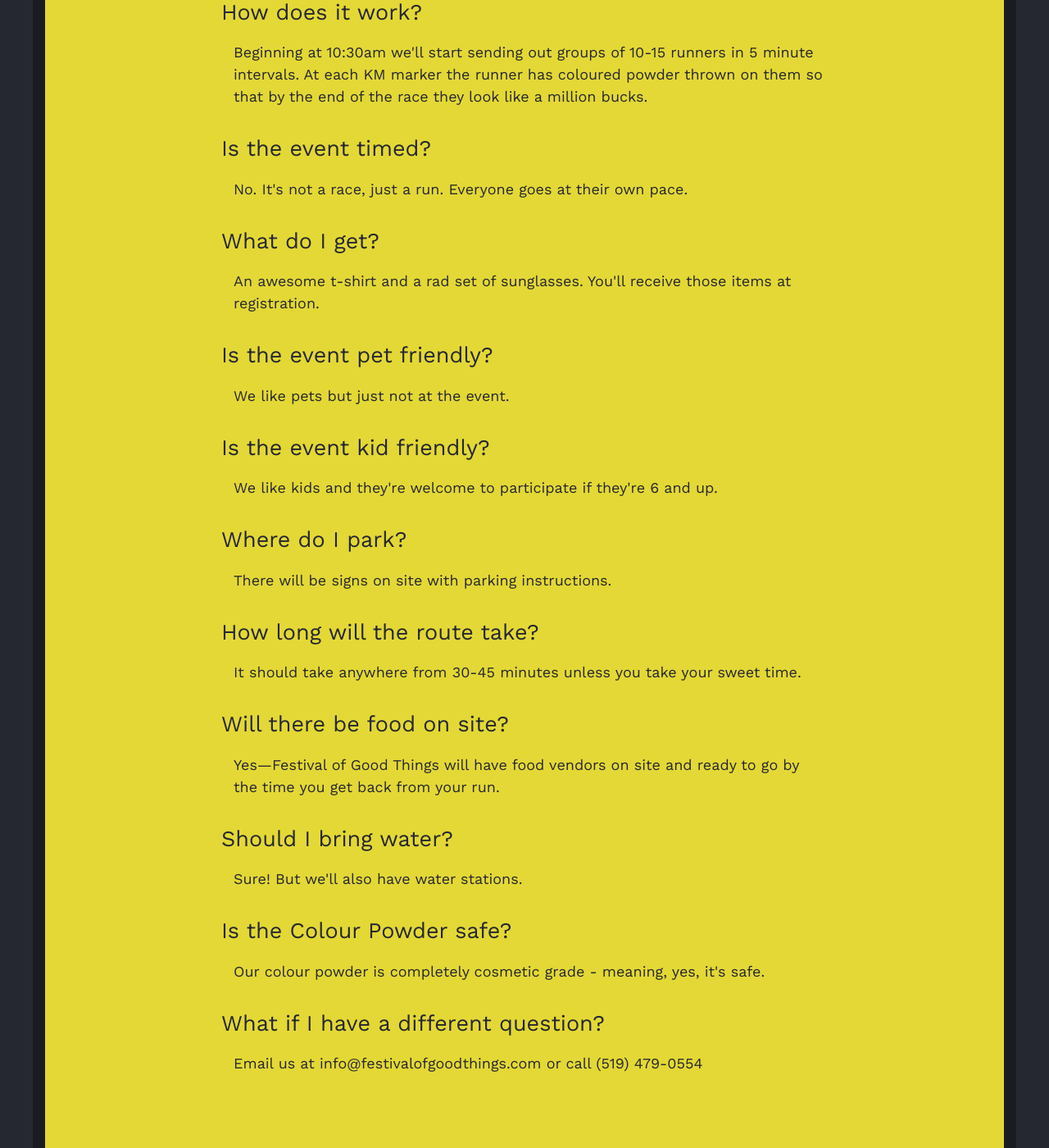
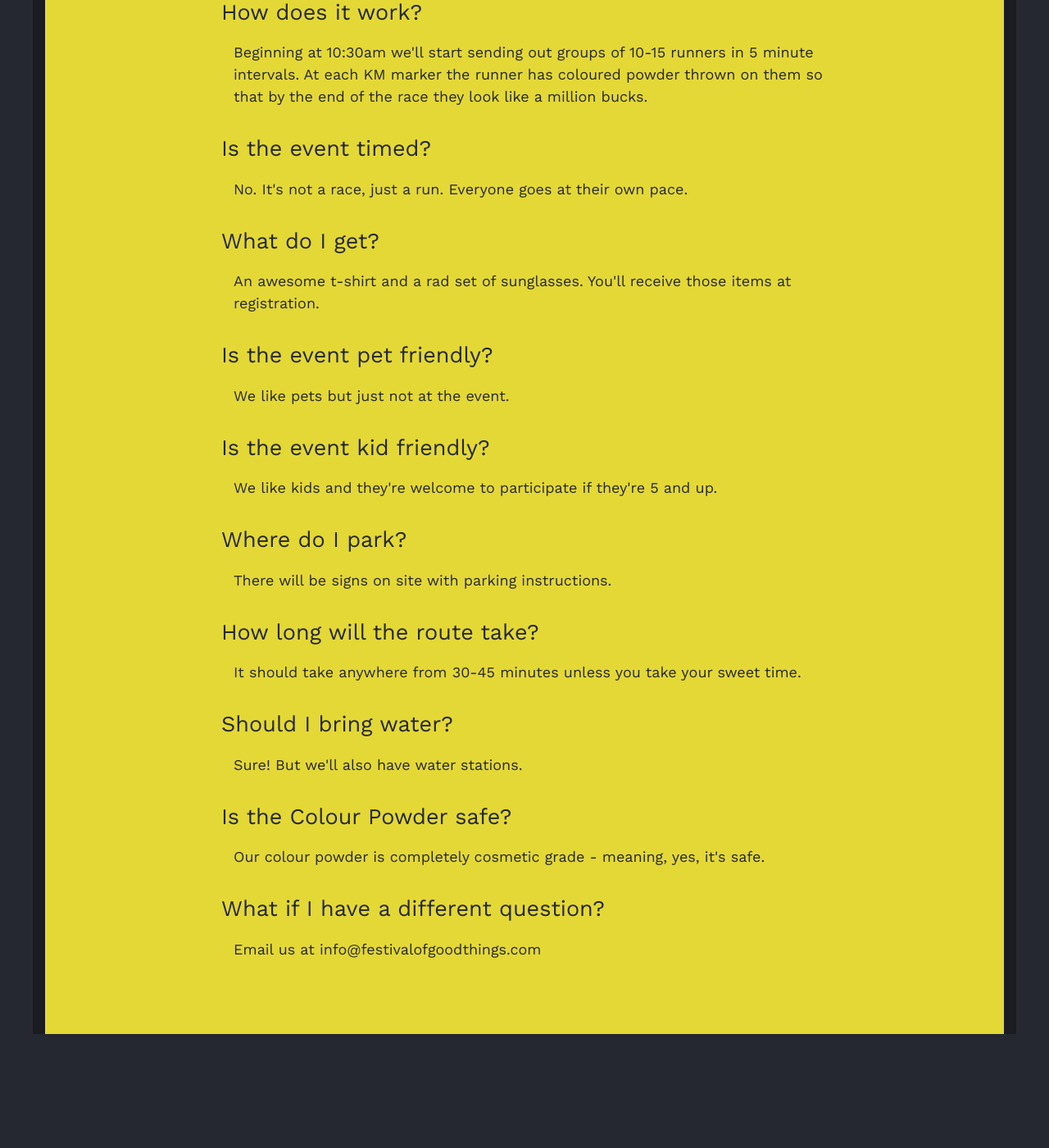
Before and after one commit to storyboardinc/exploding-colour, a Jekyll site: the page built from index.html, in a window 1280 px wide and 1400 px high, scrolled down 2961 px. Shown: the whole window at 82% size. Built offline with Jekyll 4.4.1, drawn with Linux system fonts in a browser that asks for light colours; after the commit the page ends 4222 px from its top, so only the background shows below that; some of the changed text lies outside the part shown.

Commit message:
update race date and faq's

```diff
--- a/_includes/footer.html
+++ b/_includes/footer.html
@@ -48,16 +48,13 @@
       <p>We like pets but just not at the event.</p>
 
       <h2>Is the event kid friendly?</h2>
-      <p>We like kids and they're welcome to participate if they're 6 and up.</p>
+      <p>We like kids and they're welcome to participate if they're 5 and up.</p>
 
       <h2>Where do I park?</h2>
       <p>There will be signs on site with parking instructions.</p>
 
       <h2>How long will the route take?</h2>
       <p>It should take anywhere from 30-45 minutes unless you take your sweet time.</p>
-
-      <h2>Will there be food on site?</h2>
-      <p>Yes—Festival of Good Things will have food vendors on site and ready to go by the time you get back from your run.</p>
 
       <h2>Should I bring water?</h2>
       <p>Sure! But we'll also have water stations.</p>
@@ -66,7 +63,7 @@
       <p>Our colour powder is completely cosmetic grade - meaning, yes, it's safe.</p>
 
       <h2>What if I have a different question?</h2>
-      <p>Email us at <a href="mailto:info@festivalofgoodthings.com">info@festivalofgoodthings.com</a> or call (519) 479-0554</p>
+      <p>Email us at <a href="mailto:info@festivalofgoodthings.com">info@festivalofgoodthings.com</a></p>
     </div>
   </section>
 
--- a/_layouts/default.html
+++ b/_layouts/default.html
@@ -15,7 +15,7 @@
         <div class="racebox racebox-1">
           <h3>Sarnia, ON</h3>
           <a href="https://goo.gl/maps/HyGSWrBD6992" target="_blank">At Canatara Park</a>
-          <div class="date">September 3, 2016</div>
+          <div class="date">September 23, 2017</div>
           <!-- <div class="btn btn-soon">Registration Opening Soon</div> -->
           <a class="btn" href="https://register.explodingcolour.com/register">Register Now</a>
           <div class="faq-link"><a href="#faq">FAQ's</a></div>
```
Also changed, not shown: other parts of _includes/footer.html (+2 -2 lines).
